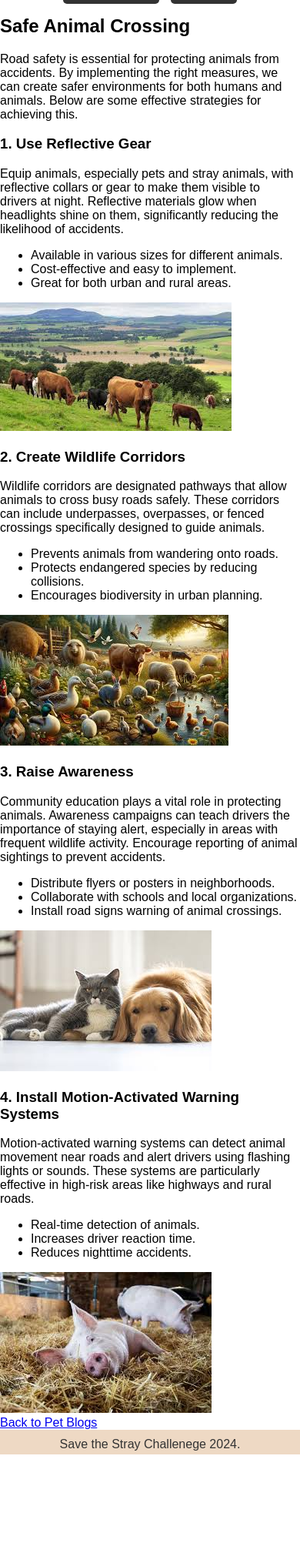
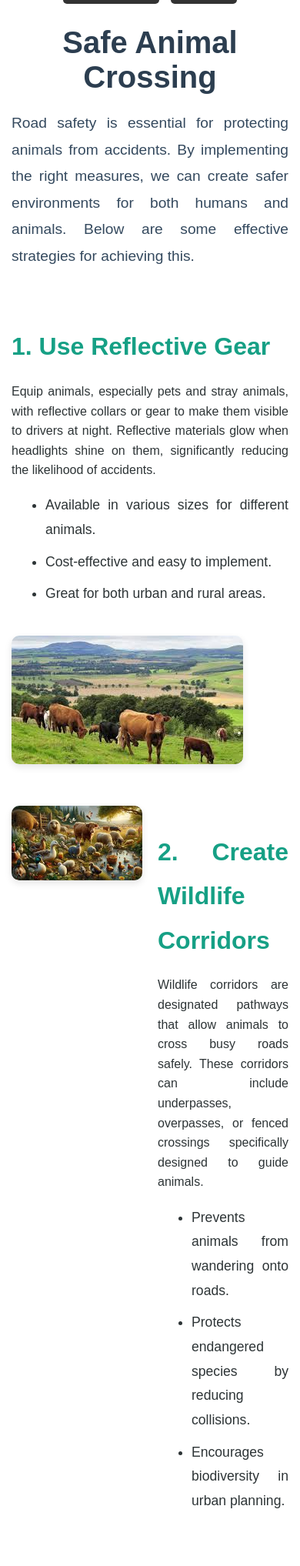
Before and after one commit to arushi-vaidya/SafePaws, a Flask app: page /blog3 in a window 390 px wide. Shown: the part 130-2165 px from the top of the page at 77% size. Before the commit the page ends 2020 px from the top, so only its background shows below. Run offline with Flask 3, Linux system fonts and the light colour scheme.

Commit message:
Update styles.css

```diff
--- a/web_app/static/styles.css
+++ b/web_app/static/styles.css
@@ -3,7 +3,7 @@ body {
     margin: 0;
     padding: 0;
 }
-.logo{
+.logo {
     font-family:'Franklin Gothic Medium', 'Arial Narrow', Arial, sans-serif;
 }
 header {
@@ -14,46 +14,277 @@ header {
     padding-bottom: 1%;
 }
 nav a {
-    color: #fff;                /* White text */
-    padding: 10px;              /* Add padding inside the box */
-    text-decoration: none;      /* Remove underline */
-    background-color: #333333;  /* Charcoal background */
-    border-radius: 5px;         /* Rounded corners for a softer look */
-    margin: 5px;                /* Space between links */
-    transition: background-color 0.3s, transform 0.3s; /* Smooth transition */
+    color: #fff;
+    padding: 10px;
+    text-decoration: none;
+    background-color: #333333;
+    border-radius: 5px;
+    margin: 5px;
+    transition: background-color 0.3s, transform 0.3s;
 }
 
 nav a:hover {
-    background-color: #555555;  /* Lighter charcoal on hover */
-    transform: scale(1.05);      /* Slightly enlarge the link on hover */
+    background-color: #555555;
+    transform: scale(1.05);
 }
 
-/* Set the full viewport height for the home section */
 .home-background {
-    background-image: url('dog-mage.jpg'); /* Replace 'dog-image.jpg' with your image path */
-    background-size: cover; /* Make sure the background image covers the entire section */
-    background-position: center; /* Center the image */
-    background-attachment: fixed; /* Make the background image fixed when scrolling */
-    height: 100vh; /* Full viewport height */
+    background-image: url('dog-mage.jpg');
+    background-size: cover;
+    background-position: center;
+    background-attachment: fixed;
+    height: 100vh;
     display: flex;
     justify-content: center;
     align-items: center;
-    color: white; /* Text color */
-    text-align: center; /* Center the text */
+    color: white;
+    text-align: center;
     position: relative;
 }
 .content {
-    background-color: rgba(0, 0, 0, 0.5); /* Semi-transparent black background for text visibility */
+    background-color: rgba(0, 0, 0, 0.5);
     padding: 20px;
-    border-radius: 10px; /* Optional: rounded corners for the text box */
+    border-radius: 10px;
 }
-.content{
+.content {
     font-size: 200%;
 }
-footer{
-    background: #EED9C4;
+footer {
+    background: white;
     color: #333333;
     padding: 10px 0;
     text-align: center;
     padding-bottom: 1%;
 }
+.blog-list {
+    display: flex;
+    flex-direction: column;
+    align-items: center;
+    gap: 20px;
+    width: 100%;
+}
+
+.oval-box:hover {
+    background-color: #f4cfac;
+    transform: scale(1.05);
+}
+
+.oval-box {
+    display: flex;
+    justify-content: space-between;
+    align-items: center;
+    width: 95%;
+    background-color: #EED9C4;
+    color: black;
+    border-radius: 50px;
+    box-shadow: 0 4px 6px rgba(0, 0, 0, 0.1);
+    padding: 20px;
+    gap: 20px;
+    text-align: left;
+    margin: 1px;
+}
+
+.blog-content {
+    flex: 1;
+    margin: 1px;
+}
+
+.blog-content a {
+    font-size: 1.3em;
+    color: black;
+    text-decoration: none;
+    font-weight: bold;
+}
+
+.blog-content p {
+    margin: 10px 0 0 10px;
+    font-size: 1em;
+    color: #333;
+}
+
+.blog-img {
+    width: 100px;
+    height: 100px;
+    border-radius: 50%;
+    object-fit: cover;
+    flex-shrink: 0;
+}
+
+@media (max-width: 768px) {
+    .oval-box {
+        flex-direction: column;
+        text-align: center;
+    }
+    .blog-img {
+        order: 0 !important;
+        margin-bottom: 10px;
+    }
+}
+
+.blog-title {
+    font-size: 2rem;
+    margin-bottom: 1.5rem;
+    color: #2c3e50;
+    text-align: center;
+}
+
+.blog-intro {
+    font-size: 1.2rem;
+    line-height: 1.6;
+    margin-bottom: 2rem;
+    text-align: justify;
+    color: #34495e;
+}
+
+.blog-section {
+    display: flex;
+    align-items: center;
+    margin-bottom: 3rem;
+    gap: 2rem;
+}
+
+.blog-section:nth-child(even) {
+    flex-direction: row-reverse;
+}
+
+.text-content {
+    flex: 1;
+}
+
+.section-title {
+    font-size: 1.8rem;
+    color: #16a085;
+    margin-bottom: 1rem;
+}
+
+.text-content p {
+    font-size: 1rem;
+    line-height: 1.6;
+    margin-bottom: 1rem;
+    text-align: justify;
+    color: #2d3436;
+}
+
+ul {
+    padding-left: 1.5rem;
+    list-style: disc;
+}
+
+.image-content {
+    flex: 1;
+}
+
+.bi {
+    width: 100%;
+    height: 100%;
+    border-radius: 15px;
+    object-fit: cover;
+    box-shadow: 0px 4px 8px rgba(0, 0, 0, 0.1);
+}
+
+.back-link {
+    display: inline-block;
+    margin-top: 2rem;
+    font-size: 1rem;
+    color: #2980b9;
+    text-decoration: none;
+    transition: color 0.3s;
+}
+
+.back-link:hover {
+    color: #3498db;
+}
+
+.blog-title {
+    font-size: 2.5rem;
+    font-weight: bold;
+    color: #2c3e50;
+    text-align: center;
+    margin-bottom: 20px;
+}
+
+.blog-intro {
+    font-size: 1.2rem;
+    color: #34495e;
+    line-height: 1.8;
+    text-align: justify;
+    margin-bottom: 40px;
+    padding: 0 15px;
+}
+
+.blog-section-new {
+    margin-bottom: 50px;
+    padding: 0 15px;
+    display: flex;
+    flex-wrap: wrap;
+    align-items: center;
+}
+
+.section-heading {
+    font-size: 2rem;
+    color: #16a085;
+    margin-bottom: 15px;
+}
+
+.content-wrapper {
+    display: flex;
+    flex-wrap: wrap;
+    gap: 20px;
+}
+
+.content-wrapper.reverse {
+    flex-direction: row-reverse;
+}
+
+.blog-img-new {
+    flex: 1;
+    max-width: 50%;
+    height: auto;
+    border-radius: 10px;
+    box-shadow: 0 4px 10px rgba(0, 0, 0, 0.1);
+    margin: 10px 0;
+}
+
+.text-content {
+    flex: 1;
+    font-size: 1.1rem;
+    color: #2d3436;
+    line-height: 1.8;
+    text-align: justify;
+}
+
+.text-content ul {
+    list-style-type: disc;
+    margin-left: 20px;
+}
+
+.text-content li {
+    margin-bottom: 10px;
+}
+
+.back-link-new {
+    display: inline-block;
+    margin-top: 20px;
+    padding: 10px 15px;
+    font-size: 1rem;
+    color: #ffffff;
+    background-color: #2980b9;
+    text-decoration: none;
+    border-radius: 5px;
+    transition: background-color 0.3s ease;
+}
+
+.back-link-new:hover {
+    background-color: #3498db;
+}
+
+@media (max-width: 768px) {
+    .blog-img-new {
+        max-width: 100%;
+        margin: 0 auto;
+    }
+
+    .content-wrapper {
+        flex-direction: column;
+    }
+}
```
